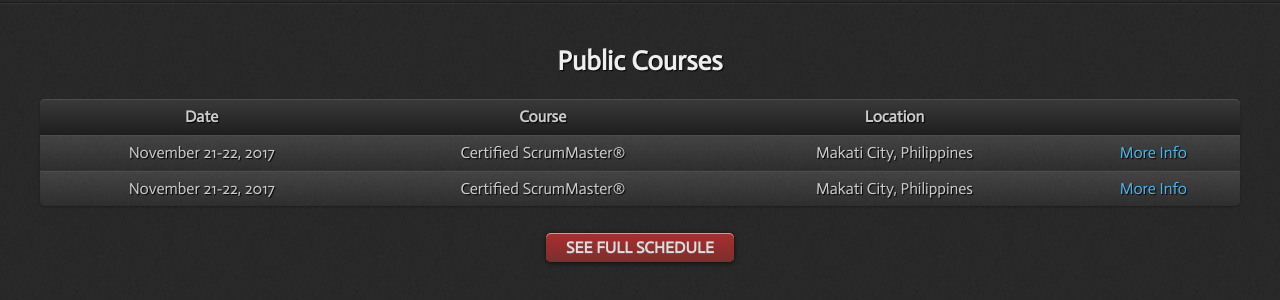
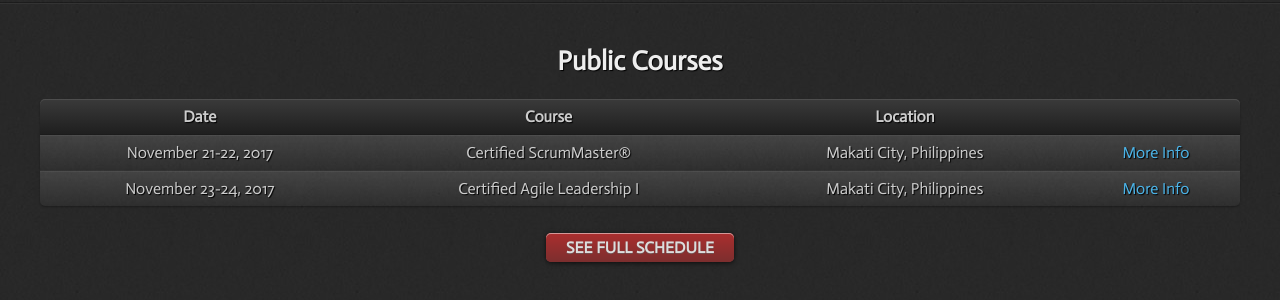
Before and after one commit to nerds-odd-e/odd-e.ph, a Jekyll site: the page built from index.html, in a window 1280 px wide. Shown: the part 731-1031 px from the top of the page. Built offline with Jekyll 4.4.1, drawn with Linux system fonts in a browser that asks for light colours.

Commit message:
Certified Agile Leadership I

```diff
--- a/_posts/2017-11-23-01-cal.html
+++ b/_posts/2017-11-23-01-cal.html
@@ -2,8 +2,8 @@
 layout: default
 title: Certified Agile Leadership I Course - November 23-24, 2017, Makati City, Philippines | Odd-e Philippines
 description: Certified Agile Leadership I Course on November 23-24, 2017 at Makati City, Philippines.
-course: Certified ScrumMaster&reg;
-schedule: November 21-22, 2017
+course: Certified Agile Leadership I
+schedule: November 23-24, 2017
 location: Makati City, Philippines
 categories: courses certified-agile-leadership
 ---
```
